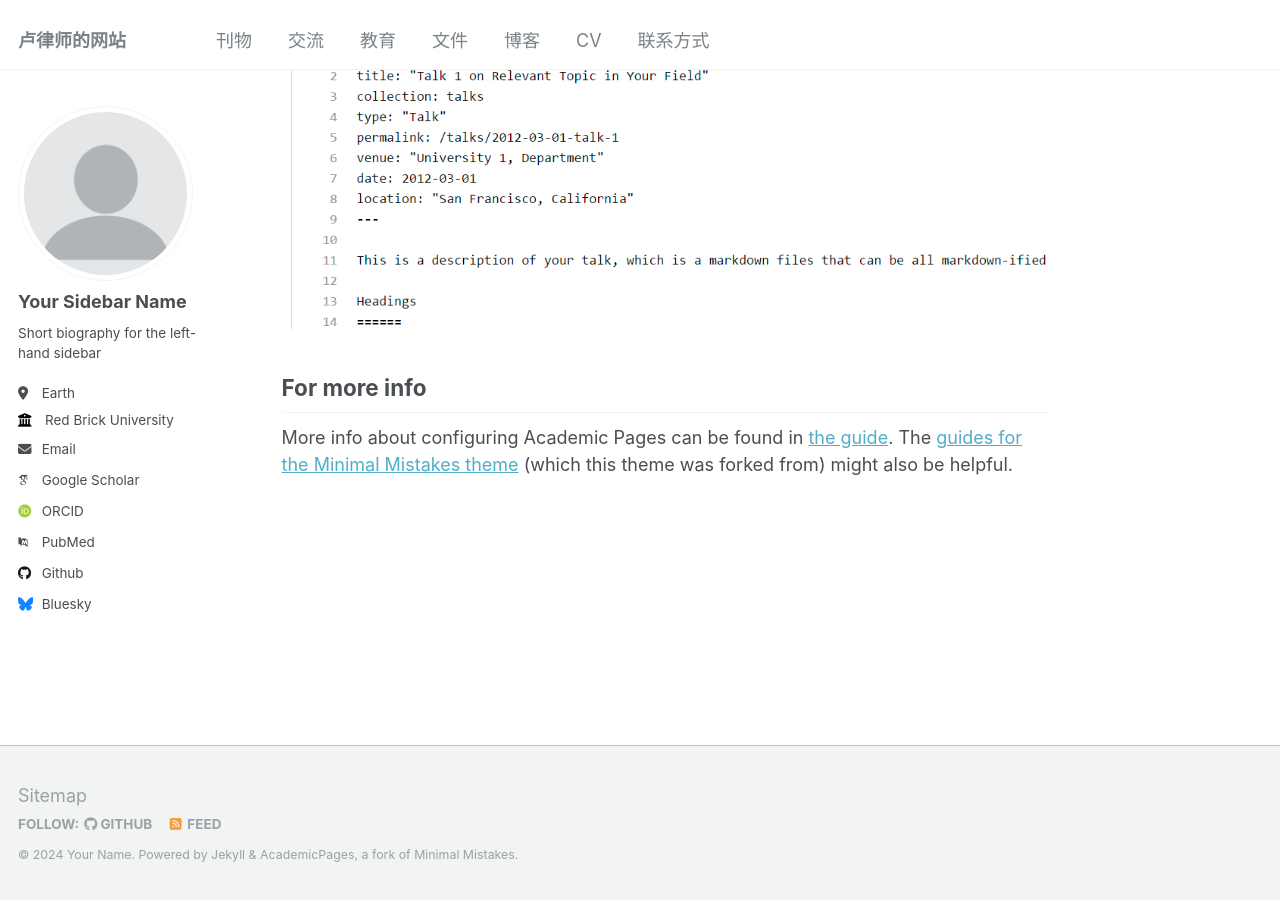
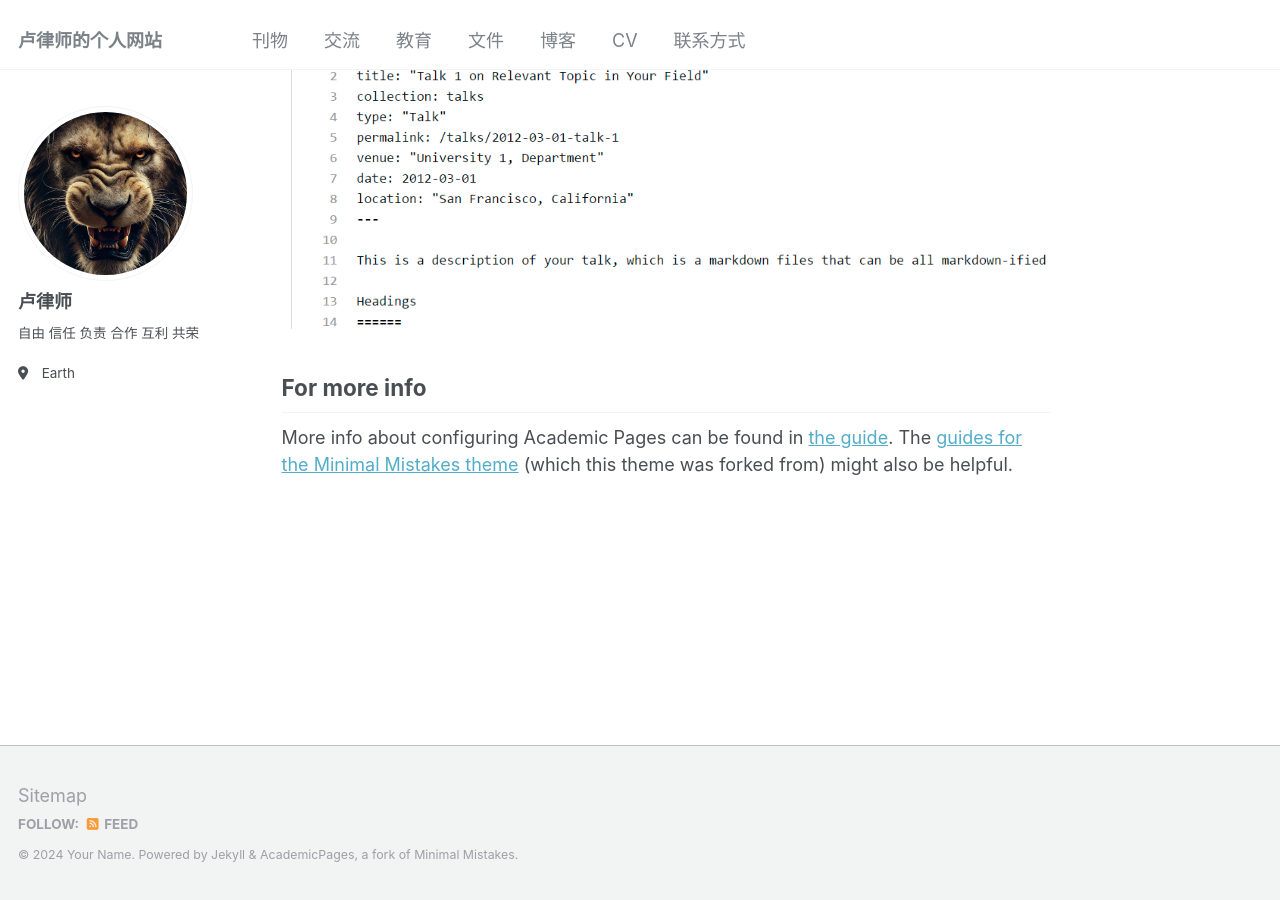
Before and after one commit to LULAWOFFICE/LULAWOFFICE.github.io, a Jekyll site: the page built from _pages/about.md, in a window 1280 px wide and 900 px high, scrolled down 2660 px. Built offline with Jekyll 4.4.1, drawn with Linux system fonts in a browser that asks for light colours; some web fonts are replaced.

Commit message:
Update _config.yml
上传狮子头像照片

```diff
--- a/_config.yml
+++ b/_config.yml
@@ -8,7 +8,7 @@
 
 # Basic Site Settings
 locale                   : "en-US"
-title                    : "卢律师的网站"
+title                    : "卢律师的个人网站"
 title_separator          : "-"
 name                     : &name "Your Name"
 description              : &description "personal description"
@@ -21,57 +21,57 @@ repository               : "LULAWOFFICE/lulawoffice.github.io"
 #               Additional customization can be done by editing /_includes/author-profile.html
 author:
   # Biographic information
-  avatar           : "profile.png"
-  name             : "Your Sidebar Name"
+  avatar           : "头像.jpg"
+  name             : "卢律师"
   pronouns         : # example: "she/her"
-  bio              : "Short biography for the left-hand sidebar"
+  bio              : "自由 信任 负责 合作 互利 共荣"
   location         : "Earth"
-  employer         : "Red Brick University"
-  uri              : # URL
-  email            : "none@example.org"
+  #employer         : "Red Brick University"
+  #uri              : # URL
+  #email            : "none@example.org"
 
   # Academic websites
-  arxiv            : # URL - Update with the correct link to your profile
-  googlescholar    : "https://scholar.google.com/citations?user=PS_CX0AAAAAJ"
-  impactstory      : # URL
-  orcid            : "http://orcid.org/yourorcidurl"
-  semantic         : # URL
-  pubmed           : "https://www.ncbi.nlm.nih.gov/pubmed/?term=john+snow"
-  researchgate     : # URL
+  #arxiv            : # URL - Update with the correct link to your profile
+  #googlescholar    : "https://scholar.google.com/citations?user=PS_CX0AAAAAJ"
+  #impactstory      : # URL
+  #orcid            : "http://orcid.org/yourorcidurl"
+  #semantic         : # URL
+  #pubmed           : "https://www.ncbi.nlm.nih.gov/pubmed/?term=john+snow"
+  #researchgate     : # URL
 
   # Repositories and software development
-  bitbucket        : # Username - Update with your username on the site
-  codepen          : # Username
-  dribbble         : # Username
-  github           : "academicpages"
-  kaggle           : # Username
-  stackoverflow    : # User number or user number and name (i.e., use "1" or "1/jeff-atwood")
+  #bitbucket        : # Username - Update with your username on the site
+  #codepen          : # Username
+  #dribbble         : # Username
+  #github           : "academicpages"
+  #kaggle           : # Username
+  #stackoverflow    : # User number or user number and name (i.e., use "1" or "1/jeff-atwood")
 
   # Social media
-  bluesky          : "bsky.app" # Replace this with you Bluesky username
-  facebook         : # Username
-  flickr           : # Username
-  foursquare       : # Username
-  goodreads        : # Username
-  google_plus      : # Username
-  keybase          : # Username
-  instagram        : # Username
-  lastfm           : # Username
-  linkedin         : # Username
-  mastodon         : # URL
-  medium           : # URL
-  pinterest        : # Username
-  soundcloud       : # Username
-  steam            : # Username
-  telegram         : # URL
-  tumblr           : # Username
-  twitter          : # Username for X / Twitter
-  vine             : # Username
-  weibo            : # Username
-  wikipedia        : # Username
-  xing             : # Username
-  youtube          : # Username
-  zhihu            : # URL
+  #bluesky          : "bsky.app" # Replace this with you Bluesky username
+  #facebook         : # Username
+  #flickr           : # Username
+  #foursquare       : # Username
+  #goodreads        : # Username
+  #google_plus      : # Username
+  #keybase          : # Username
+  #instagram        : # Username
+  #lastfm           : # Username
+  #linkedin         : # Username
+  #mastodon         : # URL
+  #medium           : # URL
+  #pinterest        : # Username
+  #soundcloud       : # Username
+  #steam            : # Username
+  #telegram         : # URL
+  #tumblr           : # Username
+  #twitter          : # Username for X / Twitter
+  #vine             : # Username
+  #weibo            : # Username
+  #wikipedia        : # Username
+  #xing             : # Username
+  #youtube          : # Username
+  #zhihu            : # URL
 
 # Publication Category - The following the list of publication categories and their headings
 publication_category:
```
